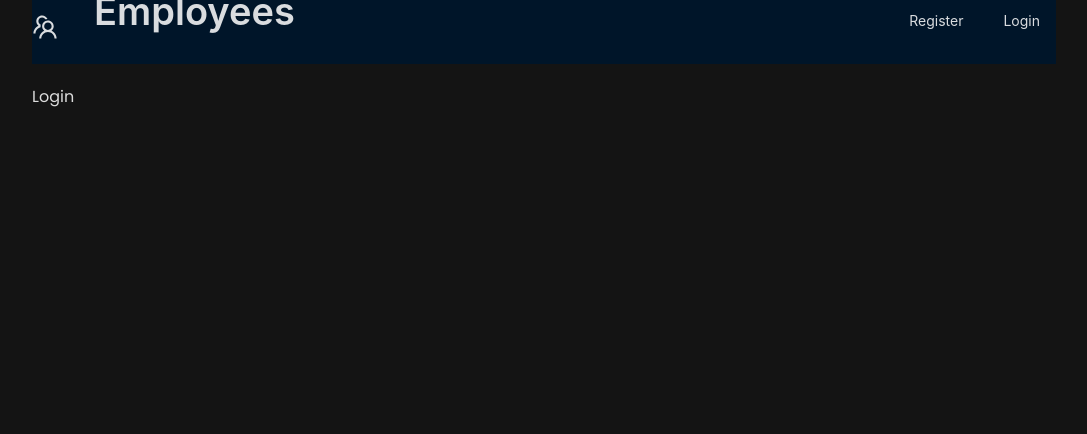
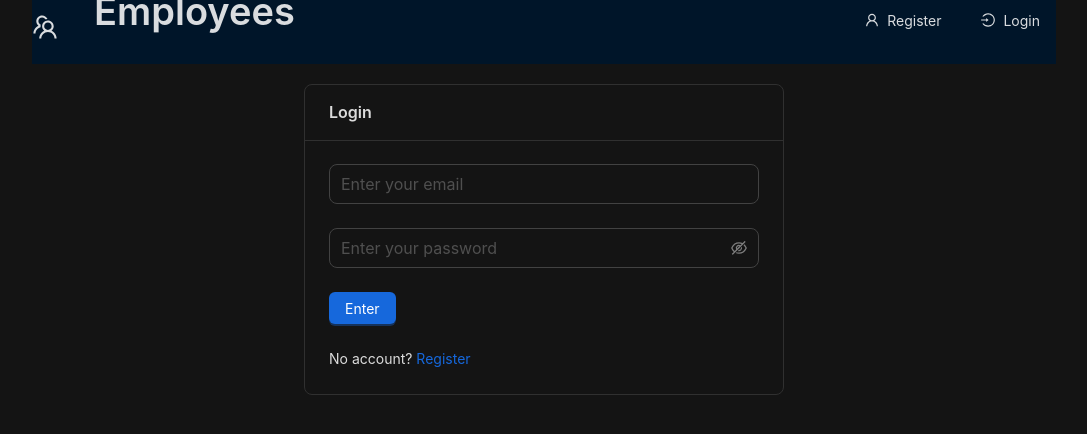
Before and after one commit to gipsy/employees, a React (Create React App) app in the folder client/: page /login in a window 1280 px wide. Shown: the top 434 px of the page, without its empty margins (96-1183 px from the left). Built offline with nearby package versions, Linux system fonts and the light colour scheme.

Commit message:
accomplished login,register UI/UX

```diff
--- a/client/src/components/header/index.tsx
+++ b/client/src/components/header/index.tsx
@@ -1,6 +1,6 @@
 import { Link }   from "react-router-dom";
 import { Layout, Space, Typography } from "antd"
-import { TeamOutlined } from "@ant-design/icons"
+import { TeamOutlined, UserOutlined, LoginOutlined } from "@ant-design/icons"
 import { Paths }  from "../../paths";
 import styles from "./index.module.css"
 
@@ -21,12 +21,18 @@ export const Header = () => {
       </Space>
       <Space>
         <Link to={ Paths.register }>
-          <Button type="ghost">
+          <Button
+            type="ghost"
+            icon={<UserOutlined />}
+          >
             Register
           </Button>
         </Link>
         <Link to={ Paths.login }>
-          <Button type="ghost">
+          <Button
+            type="ghost"
+            icon={<LoginOutlined />}
+          >
             Login
           </Button>
         </Link>
--- /dev/null
+++ b/client/src/components/input-password/index.tsx
@@ -0,0 +1,46 @@
+import { Form, Input } from "antd"
+import { NamePath } from "antd/es/form/interface"
+
+type Props = {
+  name: string;
+  placeholder: string;
+  dependencies?: NamePath[];
+}
+
+export const InputPassword = ({
+  name,
+  placeholder,
+  dependencies
+}: Props) => {
+  return (
+    <Form.Item
+      name={name}
+      dependencies={dependencies}
+      hasFeedback
+      rules={[{
+        required: true,
+        message: "Field is required."
+      }, ({ getFieldValue }) => ({
+        validator(_, value) {
+          if (!value) {
+            return Promise.resolve();
+          }
+
+          if (name === 'confirmPassword') {
+            if (!value || getFieldValue('password') === value) {
+              return Promise.resolve();
+            }
+            return Promise.reject(new Error('Passwords do not match!'));
+          } else {
+            if (value.length < 6) {
+              return Promise.reject(new Error('Password must be at least 6 characters.'));
+            }
+            return Promise.resolve();
+          }
+        }
+      })]}
+    >
+      <Input.Password placeholder={placeholder} size="large" />
+    </Form.Item>
+  )
+}
--- /dev/null
+++ b/client/src/components/input/index.tsx
@@ -0,0 +1,27 @@
+import { Form, Input as AntInput } from "antd"
+
+type Props = {
+  name: string;
+  placeholder: string;
+  type?: string;
+}
+
+export const Input = ({
+  name,
+  placeholder,
+  type = 'text',
+}: Props) => {
+  return (
+    <Form.Item
+      name={name}
+      shouldUpdate={true}
+      rules={[{required: true, message: 'Field is required'}]}
+    >
+      <AntInput
+        placeholder={placeholder}
+        type={type}
+        size="large"
+      />
+    </Form.Item>
+  )
+}
--- a/client/src/pages/login/index.tsx
+++ b/client/src/pages/login/index.tsx
@@ -1,9 +1,30 @@
-import { Layout } from '../../components/layout'
+import { Layout }                             from "../../components/layout";
+import { Card, Form, Row, Space, Typography } from "antd";
+import { Input }                              from "../../components/input";
+import { InputPassword }          from "../../components/input-password";
+import { Button }                 from "../../components/button";
+import { Link }                   from "react-router-dom";
+import { Paths }                  from "../../paths";
 
 export const Login = () => {
   return (
     <Layout>
-      <div>Login</div>
+      <Row align="middle" justify="center">
+        <Card title="Login" style={ { width: "30rem" } }>
+          <Form onFinish={ () => null }>
+            <Input type="email" name="email" placeholder="Enter your email"/>
+            <InputPassword name="password" placeholder="Enter your password"/>
+            <Button type="primary" htmlType="submit" loading={ false }>
+              Enter
+            </Button>
+          </Form>
+          <Space direction="vertical" size="large">
+            <Typography>
+              No account? <Link to={ Paths.register }>Register</Link>
+            </Typography>
+          </Space>
+        </Card>
+      </Row>
     </Layout>
-  )
+  );
 }
--- a/client/src/pages/register/index.tsx
+++ b/client/src/pages/register/index.tsx
@@ -1,9 +1,32 @@
-import { Layout } from '../../components/layout'
+import { Layout }                             from "../../components/layout";
+import { Card, Form, Row, Space, Typography } from "antd";
+import { Input }                              from "../../components/input";
+import { InputPassword }          from "../../components/input-password";
+import { Button }                 from "../../components/button";
+import { Link }                   from "react-router-dom";
+import { Paths }                  from "../../paths";
 
 export const Register = () => {
   return (
     <Layout>
-      <div>Register</div>
+      <Row align="middle" justify="center">
+        <Card title="Login" style={ { width: "30rem" } }>
+          <Form onFinish={ () => null }>
+            <Input name="name" placeholder="Enter your name"/>
+            <Input type="email" name="email" placeholder="Enter your email"/>
+            <InputPassword name="password" placeholder="Enter your password"/>
+            <InputPassword name="confirmPassword" placeholder="Repeat your password"/>
+            <Button type="primary" htmlType="submit" loading={ false }>
+              Register
+            </Button>
+          </Form>
+          <Space direction="vertical" size="large">
+            <Typography>
+              Already registered? <Link to={ Paths.login }>Login</Link>
+            </Typography>
+          </Space>
+        </Card>
+      </Row>
     </Layout>
-  )
+  );
 }
```
Also changed, not shown: client/src/components/input/index.module.css (added).
